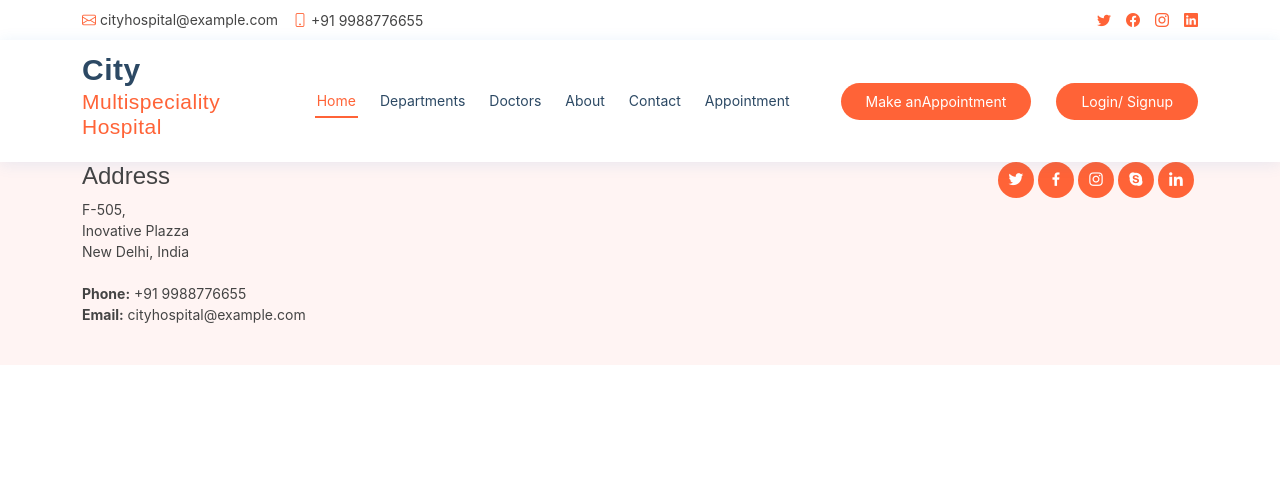
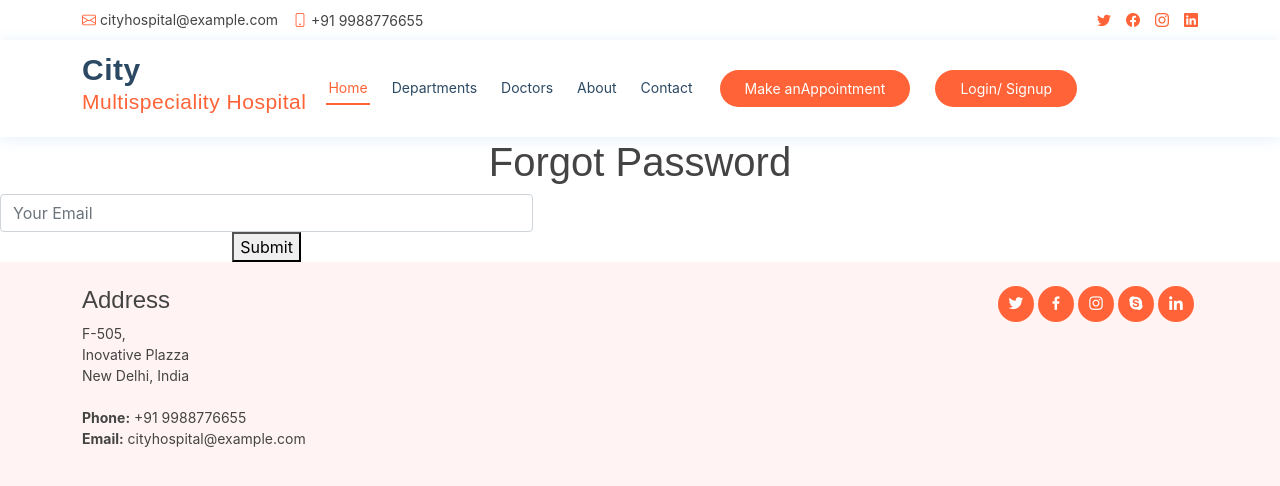
Before and after one commit to divyesh1707/cityhospital, a React (Create React App) app: page /ForgotPass in a window 1280 px wide. Shown: the top 486 px of the page. Built offline with nearby package versions, Linux system fonts and the light colour scheme.

Commit message:
21-06-Doctor_Routes

```diff
--- a/src/App.js
+++ b/src/App.js
@@ -11,6 +11,7 @@ import Doctor from './Container/Doctor';
 import Auth from './Container/Auth';
 import VisitingDoctors from './Container/VisitingDoctors';
 import NotFound from './Container/NotFound';
+import ForgotPass from './Container/ForgotPass';
 
 function App() {
   return (
@@ -35,6 +36,7 @@ function App() {
 
         {/* <Route path='*' element={<NotFound/>}/> */}
         <Route path='/Auth' element={<Auth/>}/>
+        <Route path='/ForgotPass' element={<ForgotPass/>}/>
       </Routes>
       <Footer />
     </>
--- a/src/Component/Header.js
+++ b/src/Component/Header.js
@@ -33,16 +33,16 @@ function Header(props) {
                             <li><Link className="nav-link scrollto" to={"/Doctors"}>Doctors</Link></li>
                             <li><Link className="nav-link scrollto " to={"/About"}>About</Link></li>
                             <li><Link className="nav-link scrollto" to={"/Contact"}>Contact</Link></li>
-                            <li><Link className="nav-link scrollto" to={"/Appointment"}>Appointment</Link></li>
-                            <li><Link className="nav-link scrollto" to={"/Auth"}></Link></li>
+                            {/* <li><Link className="nav-link scrollto" to={"/Appointment"}>Appointment</Link></li> */}
+                            {/* <li><Link className="nav-link scrollto" to={"/Auth"}>Auth</Link></li> */}
                         </ul>
                         <i className="bi bi-list mobile-nav-toggle" />
                     </nav>
-                    <a href="./pages/appointment.html" className="appointment-btn scrollto"><span className="d-none d-md-inline">Make an</span>
-                        Appointment</a>
-                    <a href="#" className="appointment-btn scrollto">
+                    <Link to='/Auth' className="appointment-btn scrollto"><span className="d-none d-md-inline">Make an</span>
+                        Appointment</Link>
+                    <Link to="#" className="appointment-btn scrollto">
                         <span className="d-none d-md-inline">Login/ Signup</span>
-                    </a>
+                    </Link>
                 </div>
             </header>
         </div>
--- a/src/Container/Auth.js
+++ b/src/Container/Auth.js
@@ -1,8 +1,9 @@
 import React, { useState } from 'react';
+import { Link } from 'react-router-dom';
 function Auth(props) {
 
     const [authType, setAuthType] = useState('login');
-    const [password, setPassword] = useState('forget');
+    const [password, setPassword] = useState('forgot');
 
     return (
         <section id="appointment" className="appointment">
@@ -55,7 +56,7 @@ function Auth(props) {
             {
                 authType === 'login' ?
 
-                    <span>Change a password ?<a href="#" onClick={() => setPassword('forget')}>  Forget password</a> </span>
+                    <span>Change a password ?<Link to='/ForgotPass' onClick={() => setPassword('forgot')}>  Forgot Password</Link> </span>
                     : null
 
             }
--- /dev/null
+++ b/src/Container/ForgotPass.js
@@ -0,0 +1,16 @@
+import React from 'react';
+
+function ForgotPass(props) {
+    return (
+        <div className='text-center'>
+            <h1>Forgot Password</h1>
+            <div className="col-md-5 form-group mt-3 mt-md-0">
+                <input type="email" className="form-control" name="email" id="email" placeholder="Your Email" data-rule="email" data-msg="Please enter a valid email" />
+                <div className="validate" />
+                <div className="center"><button type="submit">Submit</button></div>
+            </div>
+        </div>
+    );
+}
+
+export default ForgotPass;
```
